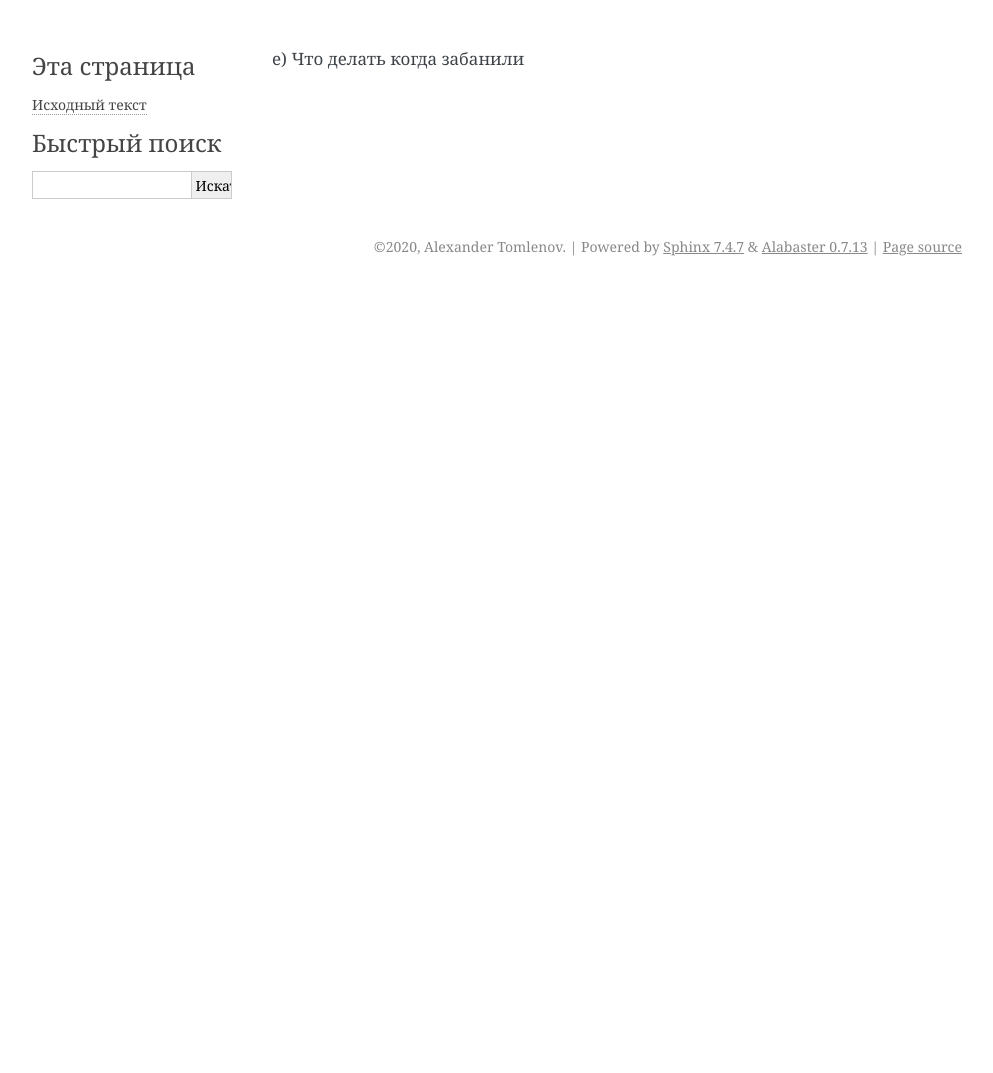
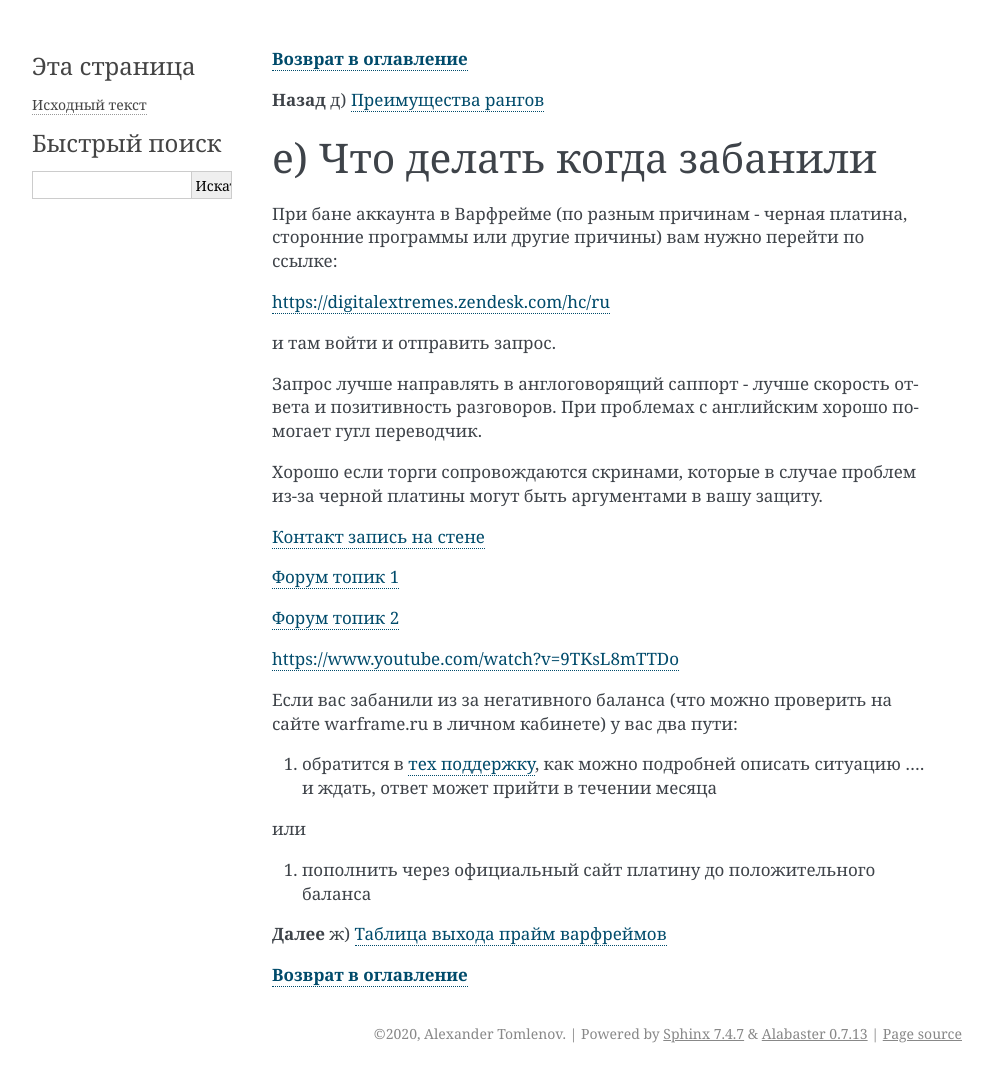
Before and after one commit to crackedmind/warframe-brief-guide, a Sphinx documentation site: the page built from source/01_f.md, in a window 1280 px wide. Shown: the whole page, without its empty margins (148-1141 px from the left). Built offline with Sphinx 7.4.7, drawn with Linux system fonts in a browser that asks for light colours; before the commit the page ends 900 px from its top, so only the background shows below that.

Commit message:
Update 01_f.md

```diff
--- a/source/01_f.md
+++ b/source/01_f.md
@@ -1 +1,36 @@
-е) Что делать когда забанили
+**[Возврат в оглавление](index.md)**
+
+**Назад** д) [Преимущества рангов](01_e.md)
+
+
+### 	е) Что делать когда забанили
+
+При бане аккаунта в Варфрейме (по разным причинам - черная платина, сторонние программы или другие причины) вам нужно перейти по ссылке:
+
+[https://digitalextremes.zendesk.com/hc/ru](https://digitalextremes.zendesk.com/hc/ru)
+
+и там войти и отправить запрос.
+
+Запрос лучше направлять в англоговорящий саппорт - лучше скорость ответа и позитивность разговоров. При проблемах с английским хорошо помогает гугл переводчик.
+
+Хорошо если торги сопровождаются скринами, которые в случае проблем из-за черной платины могут быть аргументами в вашу защиту.
+
+[Контакт запись на стене](https://vk.com/wall-58227018_114903)
+
+[Форум топик 1](https://forums.warframe.com/topic/1028152-%D0%BF%D1%80%D0%BE%D1%88%D1%83-%D0%BE-%D0%BF%D0%BE%D0%BC%D0%BE%D1%89%D0%B8-%D0%B1%D0%B0%D0%BD/)
+
+[Форум топик 2](https://forums.warframe.com/topic/625515-%D0%BE%D0%B1%D1%8A%D1%8F%D0%B2%D0%BB%D0%B5%D0%BD%D0%B8%D0%B5-%D0%B0%D0%B2%D1%82%D0%BE%D0%BC%D0%B0%D1%82%D0%B8%D1%87%D0%B5%D1%81%D0%BA%D0%B0%D1%8F-%D0%B1%D0%BB%D0%BE%D0%BA%D0%B8%D1%80%D0%BE%D0%B2%D0%BA%D0%B0-%D0%B8-%D0%B2%D1%8B/)
+
+[https://www.youtube.com/watch?v=9TKsL8mTTDo](https://www.youtube.com/watch?v=9TKsL8mTTDo)
+
+Если вас забанили из за негативного баланса (что можно проверить на сайте warframe.ru в личном кабинете) у вас два пути:
+
+1. обратится в [тех поддержку](https://digitalextremes.zendesk.com/hc/ru), как можно подробней описать ситуацию .... и ждать, ответ может прийти в течении месяца
+
+или
+
+2. пополнить через официальный сайт платину до положительного баланса
+
+**Далее** ж) [Таблица выхода прайм варфреймов](01_g.md)
+
+**[Возврат в оглавление](index.md)**
```
